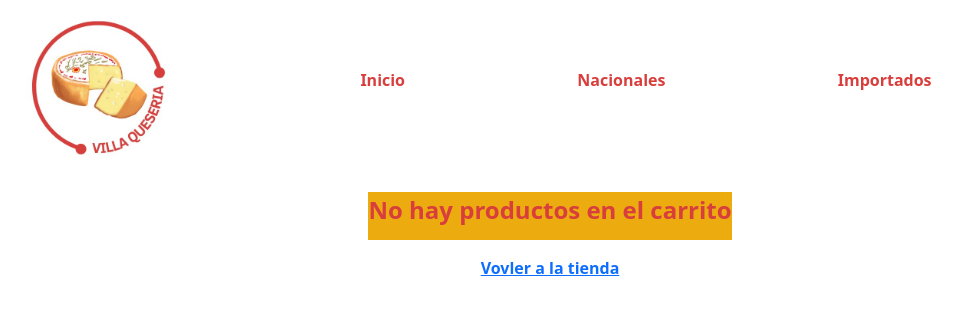
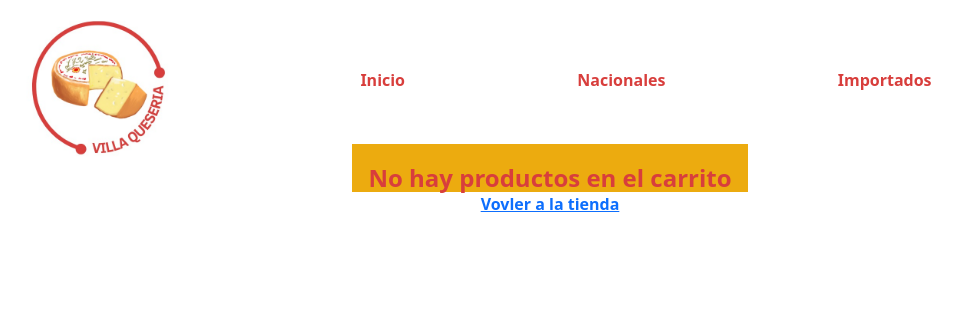
Before and after one commit to micalara14/queso-app, a React (Create React App) app: page /cart in a window 1280 px wide. Shown: the top 312 px of the page, without its empty margins (90-1052 px from the left). Built offline with nearby package versions, Linux system fonts and the light colour scheme.

Commit message:
carrito estilado

```diff
--- a/src/components/Item/Item.js
+++ b/src/components/Item/Item.js
@@ -7,7 +7,7 @@ import './Item.css';
 //Componentes
 
 
-const Item = ({ id, name, price, img, stock }) => {
+const Item = ({ id, name, price, img }) => {
 	return (
 		<Col md={3} key={id} className="item-product">
 			<img src={img} />
--- a/src/components/ItemCart/ItemCart.css
+++ b/src/components/ItemCart/ItemCart.css
@@ -15,10 +15,17 @@
     display: flex;
     flex-direction: row;
     justify-content: space-around;
-    align-items: center;
-    margin-top: 3rem;
     color: #d83e3c;
     font-weight: bold;
+    margin: 0rem 2rem 2rem 2rem;
+    border-radius: 10px;
+    display: flex;
+    align-items: center;
+}
+
+.item-cart div p {
+    padding: 1rem;
+    margin: 0px;
 }
 
 .total-compra {
--- a/src/components/ItemCart/ItemCart.js
+++ b/src/components/ItemCart/ItemCart.js
@@ -6,6 +6,8 @@ import CartContext from "../../context/CarContext"
 import './ItemCart.css'
 // Bootstrap
 import { Button } from 'react-bootstrap';
+import { Card } from 'react-bootstrap';
+
 //Components
 import ItemForm from "../ItemForm/ItemForm";
 
@@ -18,7 +20,7 @@ const ItemCart = () => {
         <div>
         <div className="item-cart">
             {cart.length < 1 ? <div className="carrito-vacio" > <p className="titulo-carrito" >No hay productos en el carrito</p> <Link to="/"> Vovler a la tienda </Link> </div> : <p className="titulo-carrito" >Carrito de compras</p>}
-            {cart.map(prod => <div key={prod.id}> <p>{prod.name}</p> <p>Cantidad: {prod.quantity}</p> <p>Subtotal: ${prod.quantity*prod.price}</p>  <Button onClick={() => removeItem(prod.id)} variant="warning"> X </Button> </div>)}
+            {cart.map(prod => <Card key={prod.id} className="card-carrito"> <p>{prod.name}</p> <p>Cantidad: {prod.quantity}</p> <p>Subtotal: ${prod.quantity*prod.price}</p>  <Button onClick={() => removeItem(prod.id)} variant="warning"> X </Button> </Card>)}
         </div>
             {cart.length > 0 ?  <div> <p className="total-compra" >Total de su compra: ${total}</p> <Button onClick={() => deleteAll()} variant="warning"> Vaciar carrito </Button> <ItemForm/> </div> : null}
         </div>
--- a/src/components/ItemForm/ItemForm.js
+++ b/src/components/ItemForm/ItemForm.js
@@ -49,7 +49,7 @@ const ItemForm = () => {
             <label for="email">Ingrese su email</label>
             <input id="email" value={buyer.email} placeholder="Email" onChange={(e) => setBuyer({...buyer, email: e.target.value})} />
             <label for="phone">Ingrese su teléfono</label>
-            <input id="phone" value={buyer.phone} placeholder="Teléfono" onChange={(e) => setBuyer({...buyer, phone: e.target.value})} />
+            <input id="phone" value={buyer.phone} type="number" placeholder="Teléfono" onChange={(e) => setBuyer({...buyer, phone: e.target.value})} />
             <label for="adress">Ingrese su dirección completa</label>
             <input id="adress" value={buyer.adress} placeholder="Dirección" onChange={(e) => setBuyer({...buyer, adress: e.target.value})} />
             <label for="comment">Comentarios o notas a tener en cuenta</label>
--- a/src/context/CarContext.js
+++ b/src/context/CarContext.js
@@ -1,5 +1,5 @@
 //Use State y Context
-import { useState, createContext, useEffect } from "react";
+import { useState, createContext } from "react";
 
 
 const CartContext = createContext()
```
